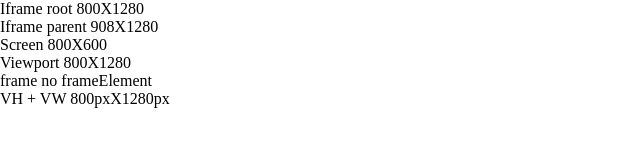
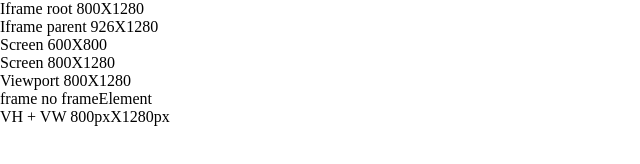
Before and after one commit to NumminorihSF/test-iframe, a plain HTML site: page src/frame.html in a window 1280 px wide. Shown: the whole page, without its empty margins (0-640 px from the left). Drawn offline with Linux system fonts and the light colour scheme.

Commit message:
fix parent window

```diff
--- a/src/frame.html
+++ b/src/frame.html
@@ -24,6 +24,9 @@
     Iframe parent
 </div>
 <div id="screen">
+    Screen
+</div>
+<div id="window-outer">
     Screen
 </div>
 <div id="viewport">
@@ -58,9 +61,15 @@
     });
 
     setTimeout(function() {
-        var height = window.screen.width
-        var width = window.screen.height
+        var height = window.screen.height
+        var width = window.screen.width
         document.getElementById("screen").innerHTML += " " + height + "X" + width;
+    });
+
+ setTimeout(function() {
+        var height = window.outerHeight
+        var width = window.outerWidth
+        document.getElementById("window-outer").innerHTML += " " + height + "X" + width;
     });
 
     setTimeout(function() {
```
